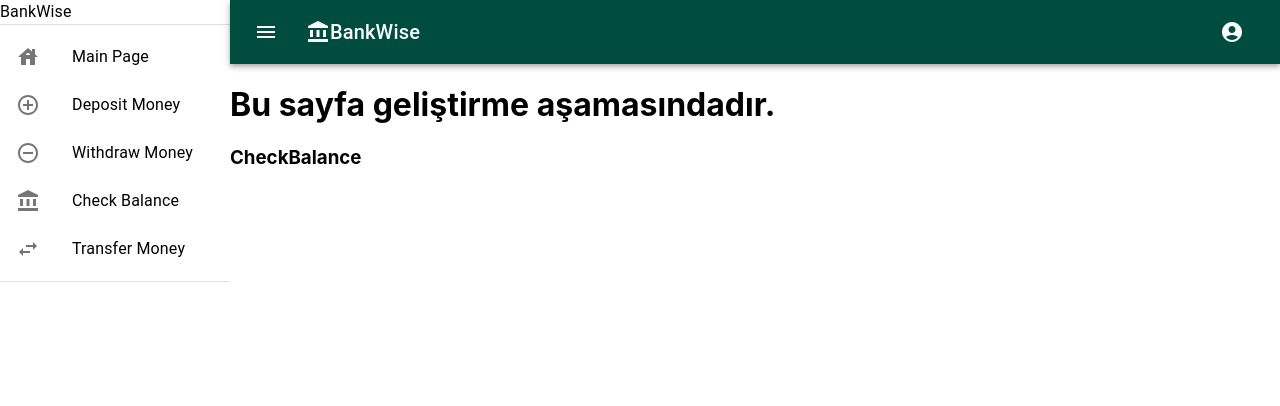
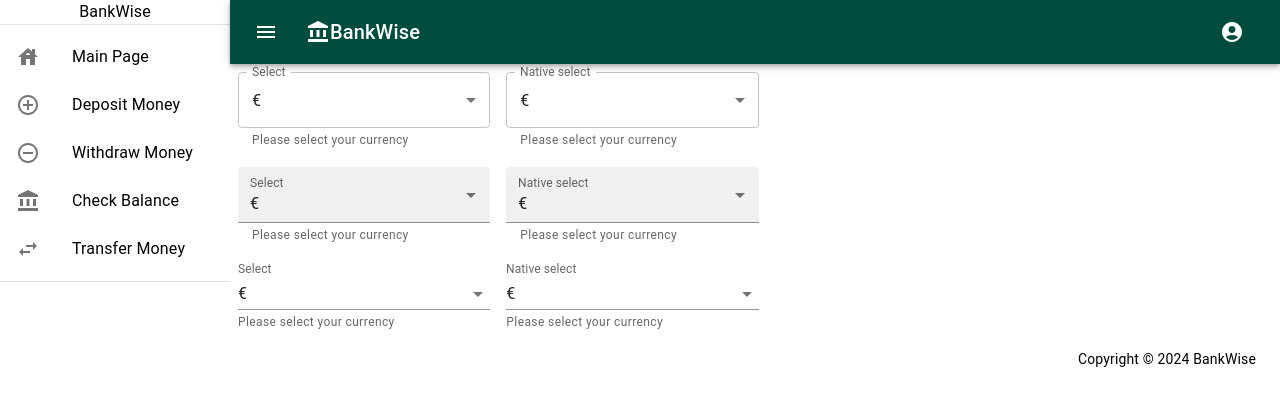
Before and after one commit to Berat-Aktas/GraduationProject, a React (Create React App) app in the folder project1/: page /check-balance in a window 1280 px wide. Shown: the top 406 px of the page. Built offline with nearby package versions, Linux system fonts and the light colour scheme.

Commit message:
Geliştirme

```diff
--- a/project1/src/components/layout/AppLayout.js
+++ b/project1/src/components/layout/AppLayout.js
@@ -2,7 +2,7 @@ import React, { useState } from 'react';
 import Header from '../navbar/Header';
 import { Box, Grid } from '@mui/material';
 import Sidebar from '../navbar/Sidebar';
-// import Footer from '../navbar/Footer';
+import Footer from '../navbar/Footer';
 import { Outlet } from 'react-router-dom';
 
 
@@ -25,6 +25,7 @@ const AppLayout = () => {
                             <Outlet />
                         </Grid>
                     </Grid>
+                    <Footer />
                 </Box>
             </Box>
         </>
--- a/project1/src/components/navbar/Sidebar.js
+++ b/project1/src/components/navbar/Sidebar.js
@@ -1,6 +1,6 @@
 import React from 'react';
 import { Link } from 'react-router-dom';
-import { Box, List, ListItem, Divider, ListItemButton,  ListItemIcon, ListItemText, Typography } from '@mui/material';
+import { Box, List, ListItem, Divider, ListItemButton, ListItemIcon, ListItemText, Typography } from '@mui/material';
 //Icons
 import HouseIcon from '@mui/icons-material/House';
 import AddCircleOutlineIcon from '@mui/icons-material/AddCircleOutline';
@@ -11,9 +11,11 @@ import SwapHorizIcon from '@mui/icons-material/SwapHoriz';
 function Sidebar({ isOpen }) {
     return (
         <>
-            <Box sx={{ width: '100%', maxWidth: 230,  bgcolor: 'background.paper' }}>
+            <Box sx={{ width: '100%', maxWidth: 230, bgcolor: 'background.paper' }}>
                 <nav>
-                    <Typography alignItems="center">
+                    <Typography
+                        textAlign="center"
+                    >
                         BankWise
                     </Typography>
                 </nav>
--- a/project1/src/pages/CheckBalance.js
+++ b/project1/src/pages/CheckBalance.js
@@ -1,9 +1,136 @@
 import React from 'react';
+import { Box, MenuItem, TextField } from '@mui/material';
+
 
 const CheckBalance = () => {
+  const currencies = [
+    {
+      value: 'USD',
+      label: '$',
+    },
+    {
+      value: 'EUR',
+      label: '€',
+    },
+    {
+      value: 'BTC',
+      label: '฿',
+    },
+    {
+      value: 'JPY',
+      label: '¥',
+    },
+  ];
+
   return (<>
-    <h1>Bu sayfa geliştirme aşamasındadır.</h1>
-    <h3>CheckBalance</h3>
+    {/* <h1>Bu sayfa geliştirme aşamasındadır.</h1>
+    <h3>CheckBalance</h3> */}
+    <Box
+      component="form"
+      sx={{
+        '& .MuiTextField-root': { m: 1, width: '25ch' },
+      }}
+      noValidate
+      autoComplete="off"
+    >
+      <div>
+        <TextField
+          id="outlined-select-currency"
+          select
+          label="Select"
+          defaultValue="EUR"
+          helperText="Please select your currency"
+        >
+          {currencies.map((option) => (
+            <MenuItem key={option.value} value={option.value}>
+              {option.label}
+            </MenuItem>
+          ))}
+        </TextField>
+        <TextField
+          id="outlined-select-currency-native"
+          select
+          label="Native select"
+          defaultValue="EUR"
+          SelectProps={{
+            native: true,
+          }}
+          helperText="Please select your currency"
+        >
+          {currencies.map((option) => (
+            <option key={option.value} value={option.value}>
+              {option.label}
+            </option>
+          ))}
+        </TextField>
+      </div>
+      <div>
+        <TextField
+          id="filled-select-currency"
+          select
+          label="Select"
+          defaultValue="EUR"
+          helperText="Please select your currency"
+          variant="filled"
+        >
+          {currencies.map((option) => (
+            <MenuItem key={option.value} value={option.value}>
+              {option.label}
+            </MenuItem>
+          ))}
+        </TextField>
+        <TextField
+          id="filled-select-currency-native"
+          select
+          label="Native select"
+          defaultValue="EUR"
+          SelectProps={{
+            native: true,
+          }}
+          helperText="Please select your currency"
+          variant="filled"
+        >
+          {currencies.map((option) => (
+            <option key={option.value} value={option.value}>
+              {option.label}
+            </option>
+          ))}
+        </TextField>
+      </div>
+      <div>
+        <TextField
+          id="standard-select-currency"
+          select
+          label="Select"
+          defaultValue="EUR"
+          helperText="Please select your currency"
+          variant="standard"
+        >
+          {currencies.map((option) => (
+            <MenuItem key={option.value} value={option.value}>
+              {option.label}
+            </MenuItem>
+          ))}
+        </TextField>
+        <TextField
+          id="standard-select-currency-native"
+          select
+          label="Native select"
+          defaultValue="EUR"
+          SelectProps={{
+            native: true,
+          }}
+          helperText="Please select your currency"
+          variant="standard"
+        >
+          {currencies.map((option) => (
+            <option key={option.value} value={option.value}>
+              {option.label}
+            </option>
+          ))}
+        </TextField>
+      </div>
+    </Box>
   </>
   )
 }
```
Also changed, not shown: project1/src/App.css (+0 -18 lines).
